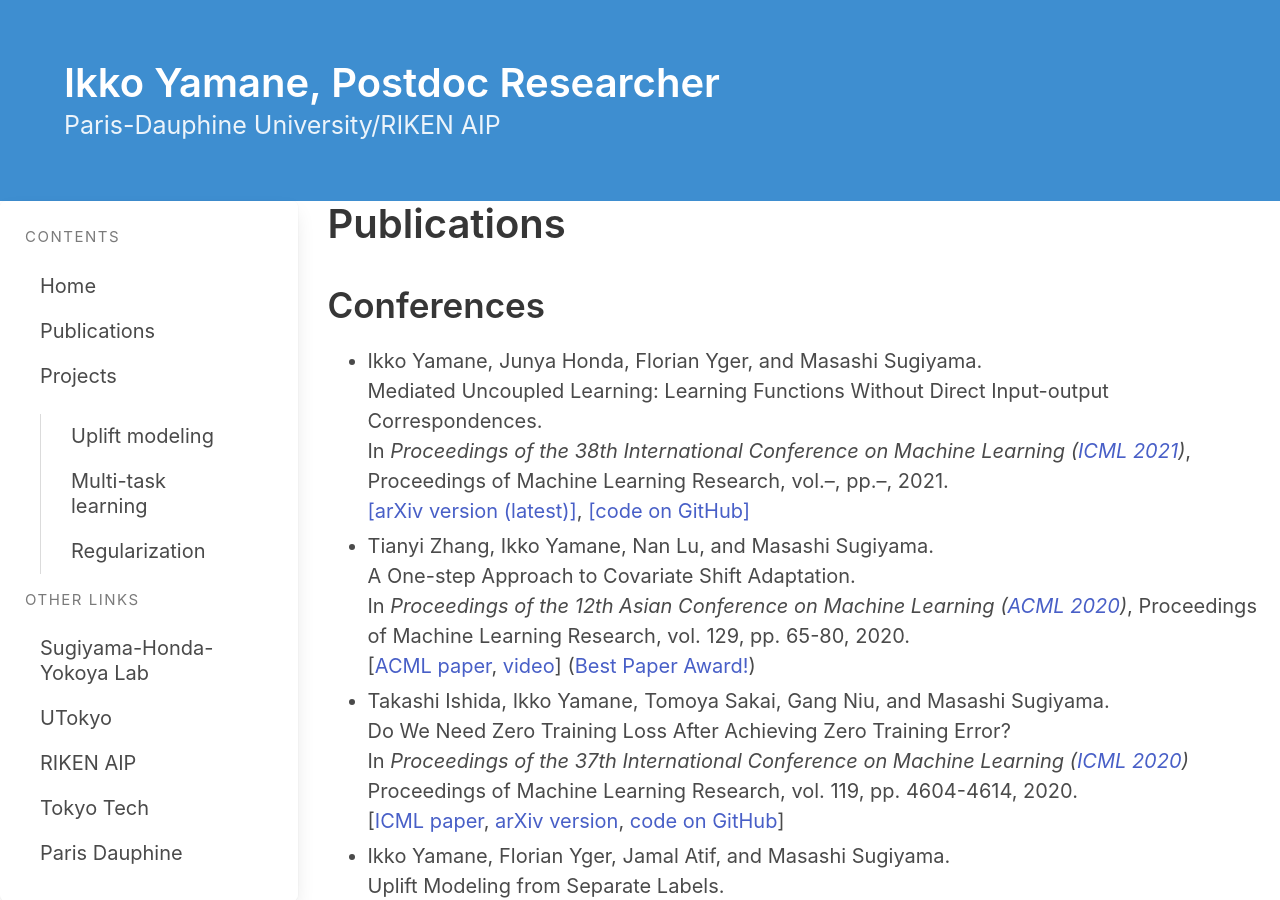
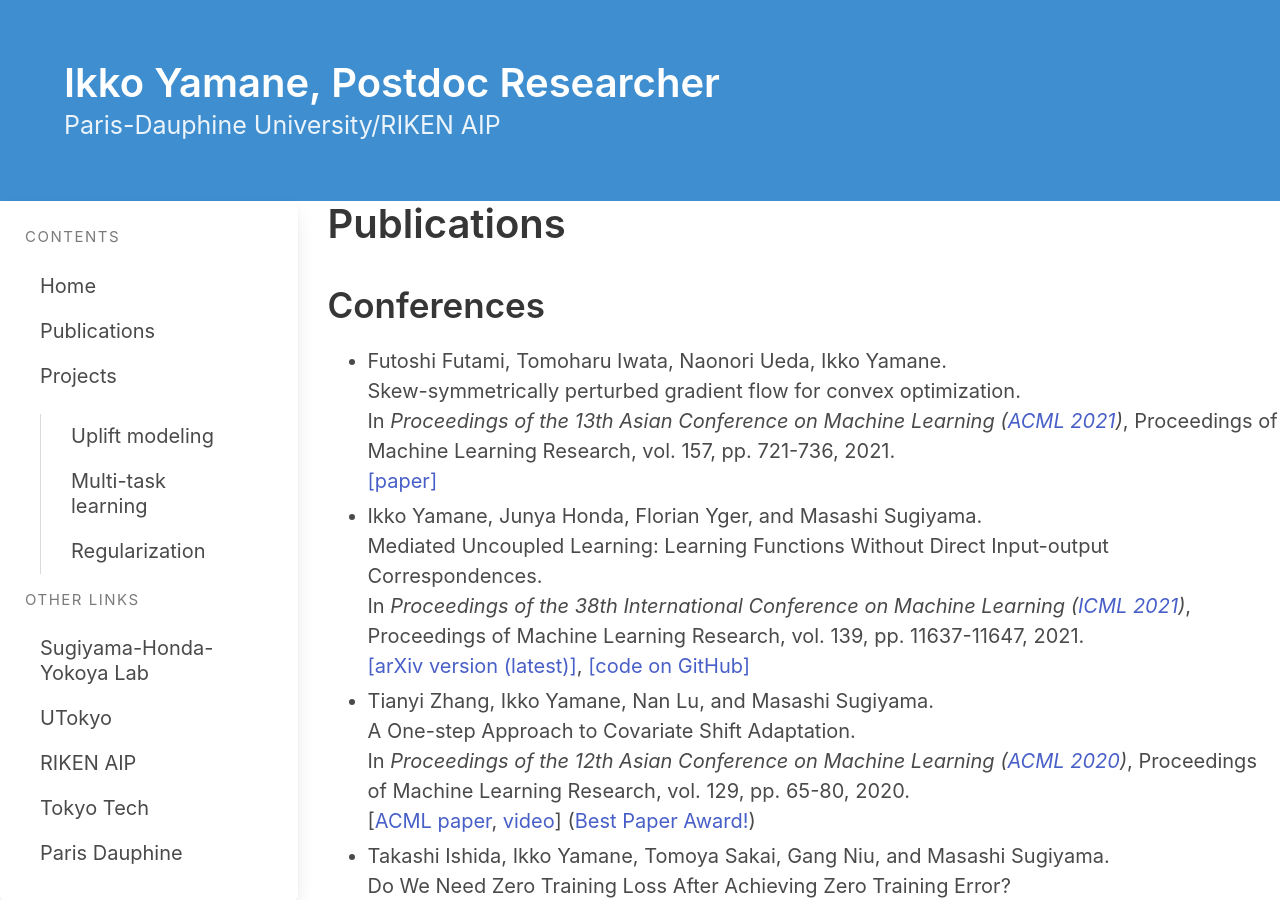
Before and after one commit to i-yamane/i-yamane.github.io, a Jekyll site: the page built from publications.md, in a window 1280 px wide and 900 px high. Built offline with Jekyll 4.4.1, drawn with Linux system fonts in a browser that asks for light colours; nearby versions of some CDN libraries.

Commit message:
Update publications.md

```diff
--- a/publications.md
+++ b/publications.md
@@ -11,10 +11,16 @@ subtitle: Paris-Dauphine University/RIKEN AIP
 # Publications
 
 ## Conferences
+- Futoshi Futami, Tomoharu Iwata, Naonori Ueda, Ikko Yamane.<br />
+Skew-symmetrically perturbed gradient flow for convex optimization.<br />
+In _Proceedings of the 13th Asian Conference on Machine Learning ([ACML 2021](http://www.acml-conf.org/2021))_,
+Proceedings of Machine Learning Research, vol. 157, pp. 721-736, 2021.<br />
+[[paper]](https://proceedings.mlr.press/v157/futami21a)
+
 - Ikko Yamane, Junya Honda, Florian Yger, and Masashi Sugiyama.<br />
 Mediated Uncoupled Learning: Learning Functions Without Direct Input-output Correspondences.<br />
 In _Proceedings of the 38th International Conference on Machine Learning ([ICML 2021](https://icml.cc/Conferences/2021))_,
-Proceedings of Machine Learning Research, vol.--, pp.--, 2021.<br />
+Proceedings of Machine Learning Research, vol. 139, pp. 11637-11647, 2021.<br />
 [[arXiv version (latest)]](https://arxiv.org/abs/2107.08135),
 [[code on GitHub]](https://github.com/i-yamane/mediated_uncoupled_learning)
 
```
